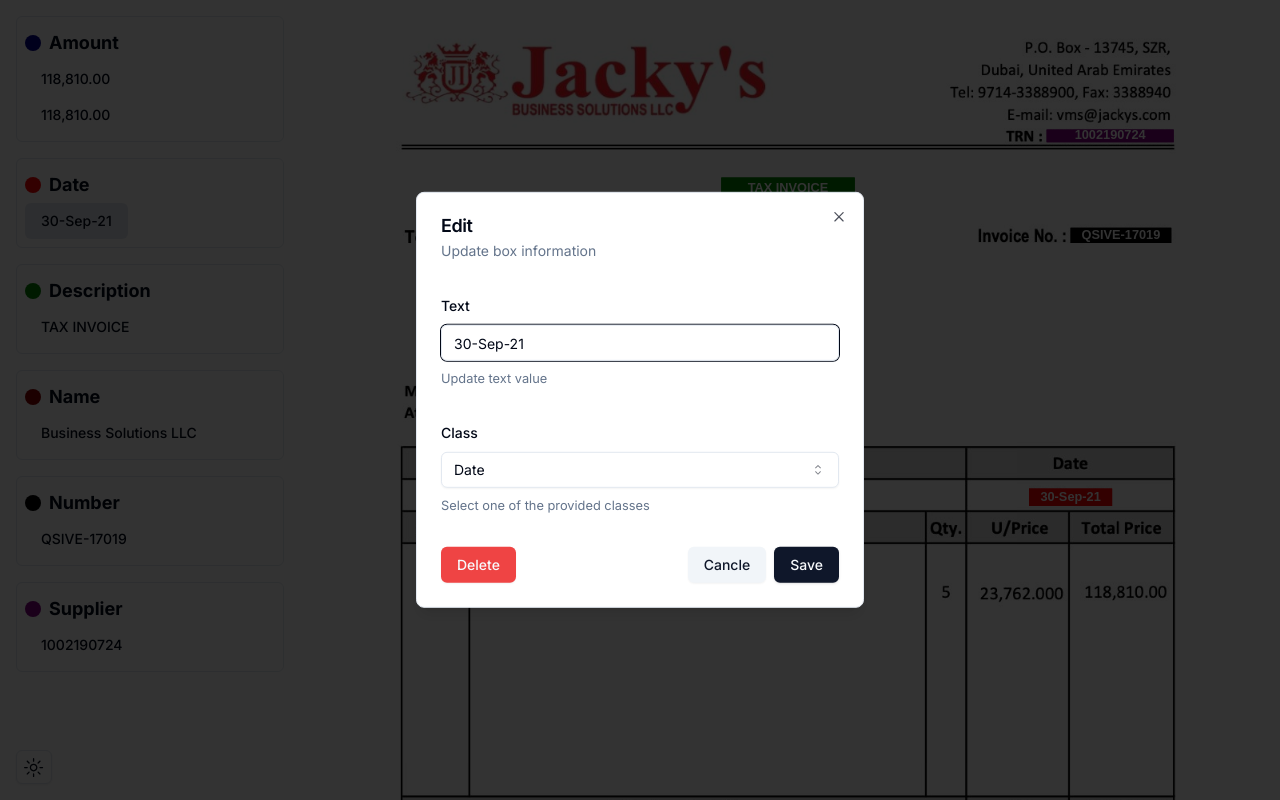
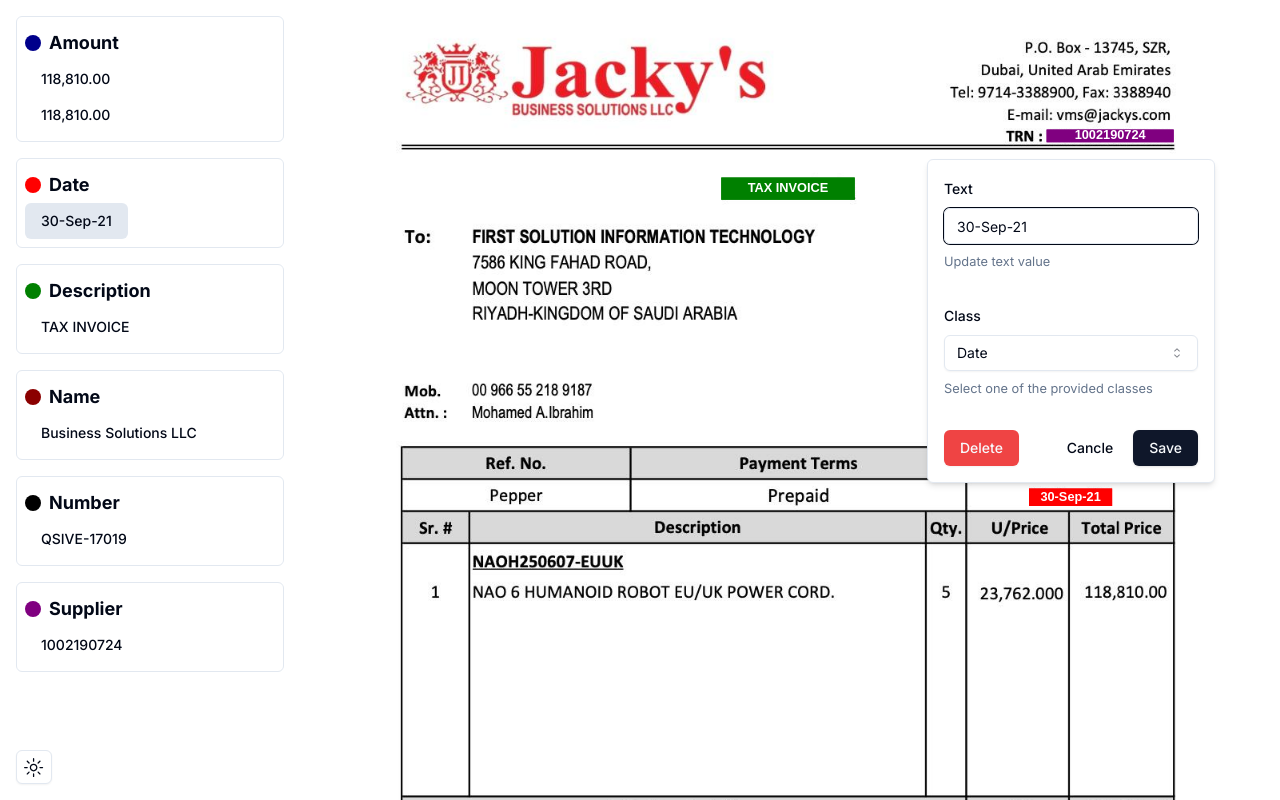
Before and after one commit to Mhmod-Hsn/p-assessment, a Next.js app: page / in a window 1280 px wide. Both pictures are taken after a click on the button "30-Sep-21". Built offline with nearby package versions, Linux system fonts and the light colour scheme.

Commit message:
create popover

```diff
--- a/src/app/page.tsx
+++ b/src/app/page.tsx
@@ -1,4 +1,3 @@
-import { BoxInfoDialog } from '@/components/BoxDialog';
 import { CanvasWrapper } from '@/components/CanvasWrapper';
 import { Dehydrate } from '@/components/Dehydrate';
 import { Sidebar } from '@/components/Sidebar';
@@ -17,7 +16,6 @@
 
 	return (
 		<main className='w-full h-[100vh] flex '>
-			<BoxInfoDialog />
 			<Dehydrate>
 				<Sidebar />
 			</Dehydrate>
--- a/src/components/BoxForm.tsx
+++ b/src/components/BoxForm.tsx
@@ -1,13 +1,6 @@
 'use client';
 
 import { Button } from '@/components/ui/button';
-import {
-	DialogClose,
-	DialogDescription,
-	DialogFooter,
-	DialogHeader,
-	DialogTitle,
-} from '@/components/ui/dialog';
 import { editBoxFormSchema } from '@/schema/box';
 import { useBoxesStore } from '@/stores/boxes';
 import { CLASSES } from '@/types/class';
@@ -59,6 +52,10 @@
 		setActiveBox(null);
 	};
 
+	const onCancelHandler = () => {
+		setActiveBox(null);
+	};
+
 	useEffect(() => {
 		if (!activeBox) return;
 		form.reset(activeBox);
@@ -69,10 +66,6 @@
 	return (
 		<Form {...form}>
 			<form onSubmit={form.handleSubmit(onSubmit)} className='space-y-8'>
-				<DialogHeader>
-					<DialogTitle>Edit</DialogTitle>
-					<DialogDescription>Update box information</DialogDescription>
-				</DialogHeader>
 				<FormField
 					control={form.control}
 					name='text'
@@ -118,7 +111,7 @@
 					)}
 				/>
 
-				<DialogFooter>
+				<div className='flex justify-between gap-1 '>
 					<Button
 						type='button'
 						variant='destructive'
@@ -128,16 +121,14 @@
 						Delete
 					</Button>
 
-					<DialogClose asChild>
-						<Button type='button' variant='secondary'>
-							Cancle
-						</Button>
-					</DialogClose>
+					<Button type='button' variant='ghost' onClick={onCancelHandler}>
+						Cancle
+					</Button>
 
 					<Button type='submit' variant='default'>
 						Save
 					</Button>
-				</DialogFooter>
+				</div>
 			</form>
 		</Form>
 	);
--- /dev/null
+++ b/src/components/BoxPopover.tsx
@@ -0,0 +1,46 @@
+import { useBoxesStore } from '@/stores/boxes';
+import { BoxForm } from './BoxForm';
+import { Popover, PopoverContent, PopoverTrigger } from './ui/popover';
+
+type Props = {
+	ratioBetweenContainerAndImage: number;
+};
+
+const offsetX = 0;
+const offsetY = 10;
+
+export const BoxPopover = ({ ratioBetweenContainerAndImage }: Props) => {
+	const { activeBox, setActiveBox } = useBoxesStore((state) => state);
+
+	if (!activeBox) return null;
+
+	return (
+		<>
+			<Popover
+				open={!!activeBox}
+				onOpenChange={(isOpen) => {
+					if (!isOpen) setActiveBox(null);
+				}}
+			>
+				<PopoverTrigger
+					style={{
+						position: 'absolute',
+						left:
+							((activeBox.points[2] + activeBox.points[0]) *
+								ratioBetweenContainerAndImage) /
+								2 +
+							offsetX,
+						top:
+							((activeBox.points[3] + activeBox.points[1]) *
+								ratioBetweenContainerAndImage) /
+								2 +
+							offsetY,
+					}}
+				/>
+				<PopoverContent style={{ marginBottom: '20px' }}>
+					<BoxForm />
+				</PopoverContent>
+			</Popover>
+		</>
+	);
+};
--- a/src/components/CanvasBoard.tsx
+++ b/src/components/CanvasBoard.tsx
@@ -11,6 +11,7 @@
 	useRef,
 	useState,
 } from 'react';
+import { BoxPopover } from './BoxPopover';
 import { ScrollArea } from './ui/scroll-area';
 
 type Props = {
@@ -154,6 +155,9 @@
 			<div ref={containerRef} className='relative'>
 				<img className='w-full h-auto' alt='background image' src={bgImage} />
 				{renderCanvas()}
+				<BoxPopover
+					ratioBetweenContainerAndImage={ratioBetweenContainerAndImage}
+				/>
 			</div>
 		</ScrollArea>
 	);
```
